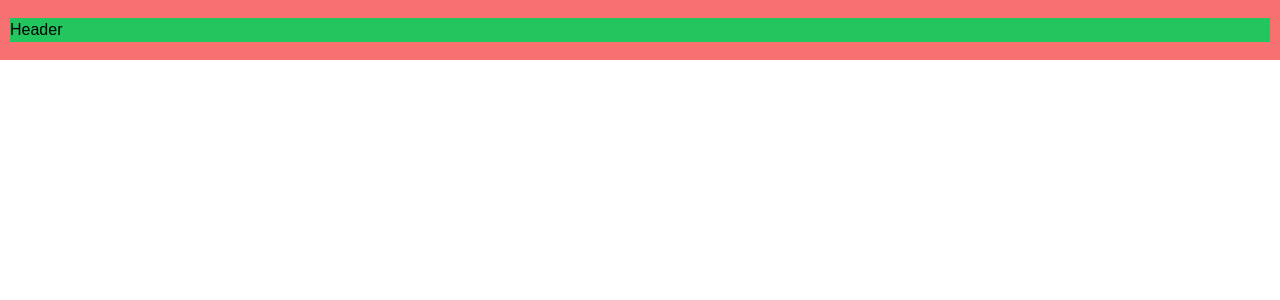
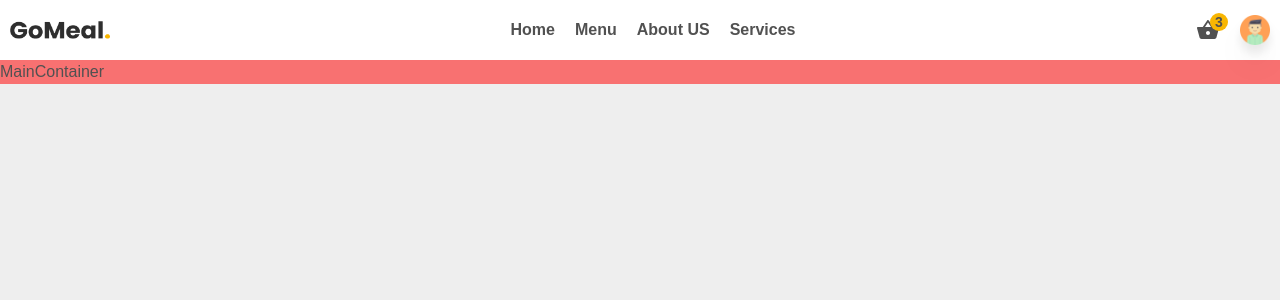
Before and after one commit to mustafa-khaled/Food-Delivery-App, a React (Vite) app: page / in a window 1280 px wide. Shown: the top 300 px of the page. Built offline with nearby package versions, Linux system fonts and the light colour scheme.

Commit message:
create header component

```diff
--- a/src/App.jsx
+++ b/src/App.jsx
@@ -1,9 +1,16 @@
-import { Header } from "./components";
+import { Route, Routes } from "react-router-dom";
+import { Header, MainContainer, CreateContainer } from "./components";
 
 function App() {
   return (
-    <div className="flex h-auto  w-screen flex-col">
+    <div className="bg-gray flex  h-screen  w-screen flex-col text-textColor">
       <Header />
+      <main className="mt-[60px] bg-red-400">
+        <Routes>
+          <Route path="/" element={<MainContainer />} />
+          <Route path="/createItem" element={<CreateContainer />} />
+        </Routes>
+      </main>
     </div>
   );
 }
--- /dev/null
+++ b/src/components/CreateContainer.jsx
@@ -0,0 +1,5 @@
+function CreateContainer() {
+  return <div>CreateContainer</div>;
+}
+
+export default CreateContainer;
--- a/src/components/Header.jsx
+++ b/src/components/Header.jsx
@@ -1,15 +1,56 @@
+import { NavLink } from "react-router-dom";
+import { headerLinks } from "../data/staticData";
+import { MdShoppingBasket } from "react-icons/md";
+
 import Container from "./Container";
+import logoImage from "../assets/logo.png";
+import avatarImage from "../assets/avatar.png";
 
 function Header() {
   return (
-    <div className="fixed  z-50 flex h-[60px] w-screen items-center justify-center bg-red-400">
+    <header className="fixed z-50 flex h-[60px] w-screen items-center justify-center bg-white">
       <Container>
         {/* Desktop & Tablet */}
-        <div className="hidden h-full w-full bg-green-500 md:flex">Header</div>
+        <div className="hidden h-full w-full items-center justify-between gap-8 md:flex">
+          {/* Logo  */}
+          <img src={logoImage} alt="LogoImage" className="w-[100px]" />
+
+          {/* Links */}
+          <ul className=" flex items-center gap-[20px]">
+            {headerLinks.map((l) => {
+              return (
+                <li
+                  key={l.id}
+                  className="hover:text-yellow  text-base font-bold"
+                >
+                  <NavLink to={l.to}>{l.title}</NavLink>
+                </li>
+              );
+            })}
+          </ul>
+
+          {/* Cart Icon & User Image */}
+          <div className="flex items-center gap-[20px]">
+            <div className="relative cursor-pointer">
+              <MdShoppingBasket className="text-2xl" />
+              <span
+                className="bg-yellow absolute right-[-8px] top-[-5px] flex h-[18px]
+              w-[18px] items-center justify-center rounded-full text-sm font-bold"
+              >
+                3
+              </span>
+            </div>
+            <img
+              src={avatarImage}
+              alt="User Avatar"
+              className="w-[30px] drop-shadow-xl"
+            />
+          </div>
+        </div>
         {/* Mobile */}
         <div className="flex h-full w-full bg-slate-500 md:hidden">Header</div>
       </Container>
-    </div>
+    </header>
   );
 }
 
--- /dev/null
+++ b/src/components/MainContainer.jsx
@@ -0,0 +1,5 @@
+function MainContainer() {
+  return <div>MainContainer</div>;
+}
+
+export default MainContainer;
--- a/src/components/index.js
+++ b/src/components/index.js
@@ -1 +1,3 @@
 export { default as Header } from "./Header";
+export { default as MainContainer } from "./MainContainer";
+export { default as CreateContainer } from "./CreateContainer";
--- /dev/null
+++ b/src/data/staticData.js
@@ -0,0 +1,25 @@
+export const headerLinks = [
+  {
+    id: 1,
+    title: "Home",
+    to: "/home",
+  },
+
+  {
+    id: 2,
+    title: "Menu",
+    to: "/menu",
+  },
+
+  {
+    id: 3,
+    title: "About US",
+    to: "/about",
+  },
+
+  {
+    id: 4,
+    title: "Services",
+    to: "/services",
+  },
+];
--- a/tailwind.config.js
+++ b/tailwind.config.js
@@ -4,10 +4,12 @@ export default {
   theme: {
     extend: {
       colors: {
-        headingColor: "#2e2e2e",
+        white: "#fff",
+        gray: "#eee",
         textColor: "#515151",
         cartNumBg: "#e80013",
         primary: "#f5f3f3",
+        yellow: "#F8B602",
       },
     },
   },
```
Also changed, not shown: src/assets/avatar.png (added), src/assets/logo.png (added).
